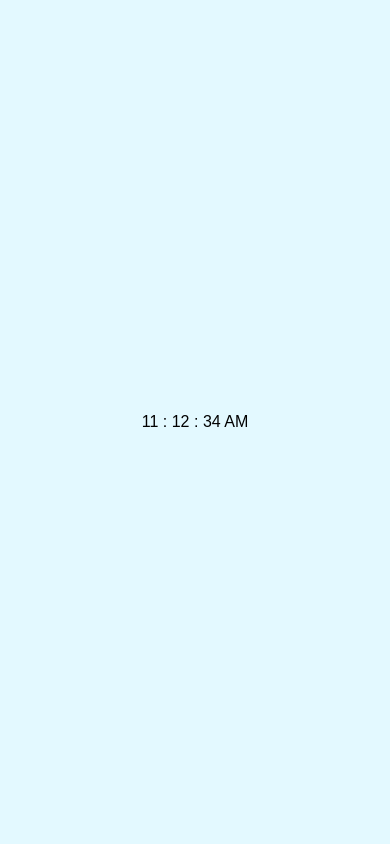
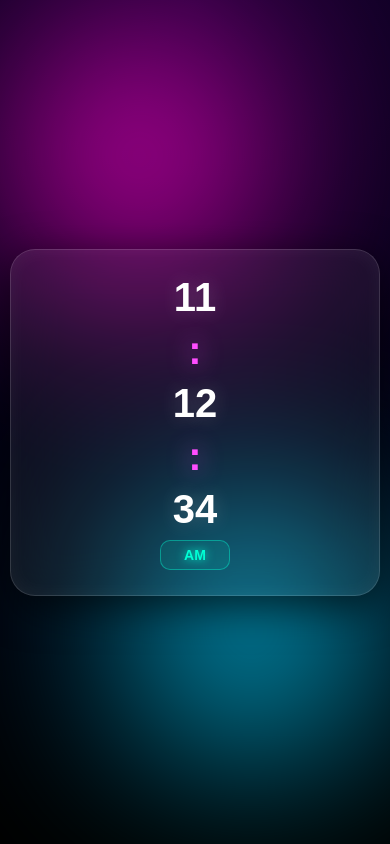
Before and after one commit to sarakhushi0347-cyber/Digital-watch-sara, a plain HTML site: page index.html in a window 390 px wide. Drawn offline with Linux system fonts and the light colour scheme.

Commit message:
Update watch.css

```diff
--- a/watch.css
+++ b/watch.css
@@ -1,170 +1,154 @@
-*{
+/* RESET */
+* {
     margin: 0;
     padding: 0;
-    font-family: 'Poppins', sans-serif;
     box-sizing: border-box;
+    font-family: "Poppins", sans-serif;
 }
 
-.container{
+/* BACKGROUND (Ultra Modern Gradient) */
+.hero {
     width: 100%;
     min-height: 100vh;
-    background: #e3f9ff;
     display: flex;
+    justify-content: center;
     align-items: center;
-    justify-content: center;
-    padding: 20px;
+    background: radial-gradient(circle at top, #1a0033, #000010 60%, #000);
+    overflow: hidden;
+    position: relative;
 }
 
-.calculator{
-    background: #3a4452;
-    padding: 25px;
-    border-radius: 15px;
-    width: 100%;
-    max-width: 340px;
+/* Animated glowing background blobs */
+.hero::before,
+.hero::after {
+    content: "";
+    position: absolute;
+    width: 300px;
+    height: 300px;
+    filter: blur(120px);
+    border-radius: 50%;
+    animation: floatGlow 6s infinite alternate ease-in-out;
+    z-index: 0;
 }
 
-.calculator form input{
-    border: 0;
-    outline: 0;
-    width: 65px;
-    height: 65px;
-    border-radius: 12px;
-    box-shadow:
-    -8px -8px 15px rgba(255, 255, 255, 0.1),
-     5px 5px 15px rgba(0, 0, 0, 0.2);
-    background: transparent;
-    font-size: 22px;
-    color: #fff;
-    cursor: pointer;
-    margin: 8px;
-    transition: 0.2s;
+.hero::before {
+    background: #ff00cc;
+    top: 10%;
+    left: 10%;
 }
 
-.calculator form input:hover{
-    transform: scale(1.05);
+.hero::after {
+    background: #00d4ff;
+    bottom: 10%;
+    right: 10%;
 }
 
-form .display{
-    display: flex;
-    justify-content: flex-end;
-    margin: 20px 0;
+@keyframes floatGlow {
+    0% { transform: translateY(0px) scale(1); }
+    100% { transform: translateY(-30px) scale(1.1); }
 }
 
-form .display input{
-    text-align: right;
-    flex: 1;
-    font-size: 45px;
-    box-shadow: none;
+/* CONTAINER */
+.container {
+    position: relative;
+    z-index: 1;
+    width: min(800px, 95%);
 }
 
-form input.equal{
-    width: 145px;
+/* GLASS CLOCK CARD */
+.clock {
+    display: flex;
+    justify-content: center;
+    align-items: center;
+    gap: 12px;
+    padding: 35px 25px;
+    border-radius: 25px;
+
+    background: rgba(255, 255, 255, 0.06);
+    backdrop-filter: blur(25px);
+    -webkit-backdrop-filter: blur(25px);
+
+    border: 1px solid rgba(255, 255, 255, 0.15);
+    box-shadow:
+        0 10px 40px rgba(0,0,0,0.6),
+        inset 0 0 20px rgba(255,255,255,0.05);
+
+    transition: 0.3s ease;
 }
 
-form input.operator{
-    color: #33ffd8;
+.clock:hover {
+    transform: scale(1.03);
+    box-shadow:
+        0 15px 60px rgba(0,0,0,0.8),
+        0 0 30px rgba(255,0,200,0.3);
 }
 
-/* =====================
-   Large Screens
-===================== */
+/* TIME NUMBERS */
+.clock span {
+    font-size: clamp(40px, 8vw, 95px);
+    font-weight: 700;
+    color: #ffffff;
+    min-width: 70px;
+    text-align: center;
 
-@media (min-width: 1200px){
-    .calculator{
-        max-width: 380px;
+    text-shadow: 0 0 20px rgba(255,255,255,0.2);
+}
+
+/* COLONS (NEON BLINK) */
+.clock span:nth-child(2),
+.clock span:nth-child(4) {
+    color: #ff4dff;
+    animation: blink 1s infinite, glow 1.5s infinite alternate;
+}
+
+@keyframes blink {
+    50% { opacity: 0.2; }
+}
+
+@keyframes glow {
+    0% { text-shadow: 0 0 10px #ff4dff; }
+    100% { text-shadow: 0 0 25px #ff4dff; }
+}
+
+/* AM/PM STYLE */
+#ampm {
+    font-size: clamp(14px, 3vw, 28px);
+    font-weight: bold;
+    margin-left: 10px;
+
+    padding: 6px 12px;
+    border-radius: 10px;
+
+    background: rgba(0, 255, 213, 0.1);
+    border: 1px solid rgba(0, 255, 213, 0.4);
+
+    color: #00ffd5;
+    text-shadow: 0 0 10px #00ffd5;
+}
+
+/* TABLET */
+@media (max-width: 768px) {
+    .clock {
+        padding: 25px 15px;
     }
 
-    .calculator form input{
-        width: 70px;
-        height: 70px;
-        font-size: 24px;
+    .hero::before,
+    .hero::after {
+        width: 200px;
+        height: 200px;
+        filter: blur(90px);
     }
 }
 
-/* =====================
-   Laptop
-===================== */
-
-@media (max-width: 1024px){
-    .calculator form input{
-        width: 60px;
-        height: 60px;
+/* MOBILE */
+@media (max-width: 480px) {
+    .clock {
+        flex-direction: column;
+        gap: 8px;
+        text-align: center;
     }
 
-    form .display input{
-        font-size: 40px;
+    #ampm {
+        margin-left: 0;
     }
 }
-
-/* =====================
-   Tablet
-===================== */
-
-@media (max-width: 768px){
-
-    .calculator{
-        padding: 20px;
-    }
-
-    .calculator form input{
-        width: 55px;
-        height: 55px;
-        font-size: 18px;
-        margin: 6px;
-    }
-
-    form .display input{
-        font-size: 35px;
-    }
-
-    form input.equal{
-        width: 125px;
-    }
-}
-
-/* =====================
-   Mobile
-===================== */
-
-@media (max-width: 480px){
-
-    .calculator{
-        padding: 15px;
-    }
-
-    .calculator form input{
-        width: 48px;
-        height: 48px;
-        font-size: 16px;
-        margin: 5px;
-    }
-
-    form .display input{
-        font-size: 28px;
-    }
-
-    form input.equal{
-        width: 105px;
-    }
-}
-
-/* =====================
-   Small Mobile
-===================== */
-
-@media (max-width: 350px){
-
-    .calculator form input{
-        width: 42px;
-        height: 42px;
-        font-size: 14px;
-    }
-
-    form .display input{
-        font-size: 24px;
-    }
-
-    form input.equal{
-        width: 90px;
-    }
-}
```
